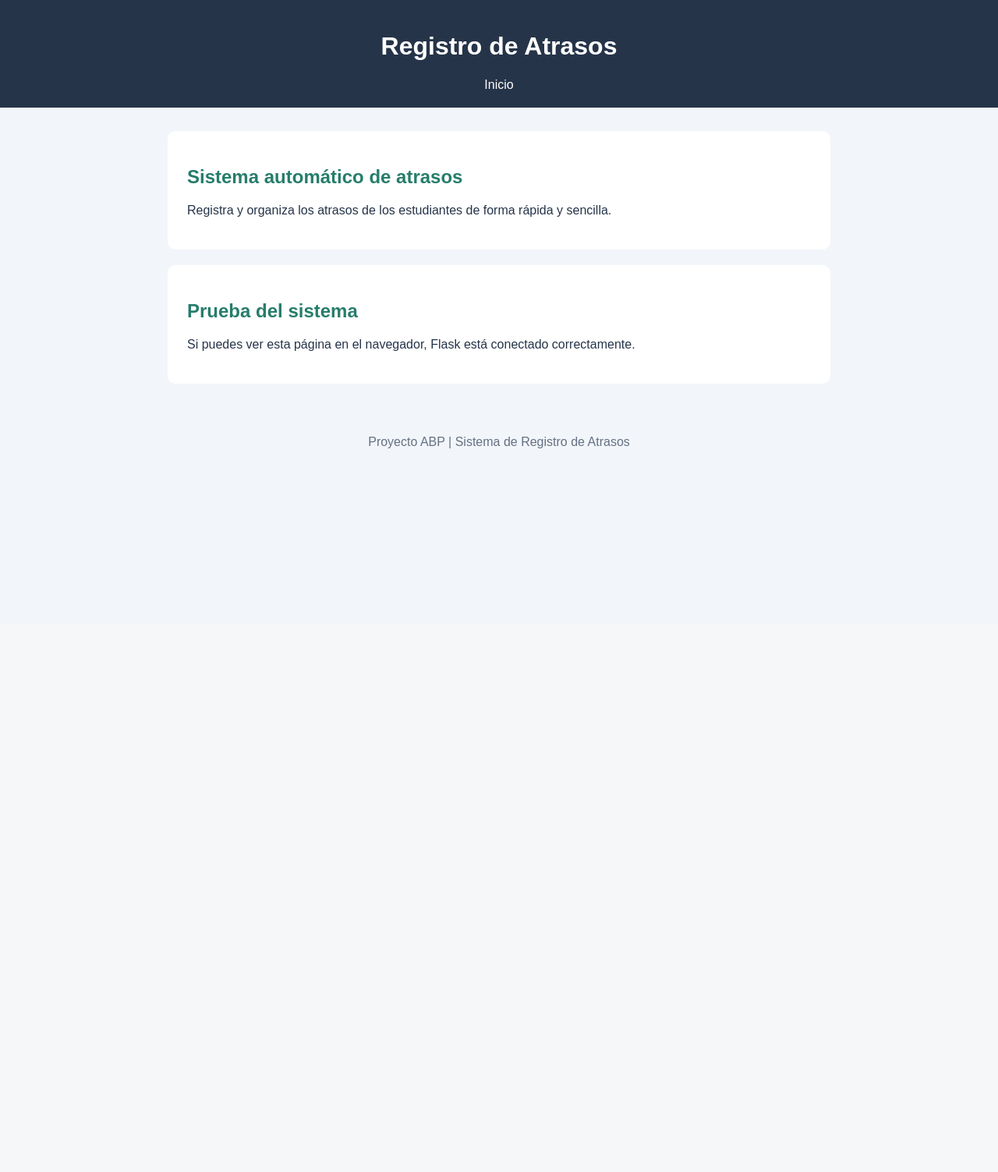
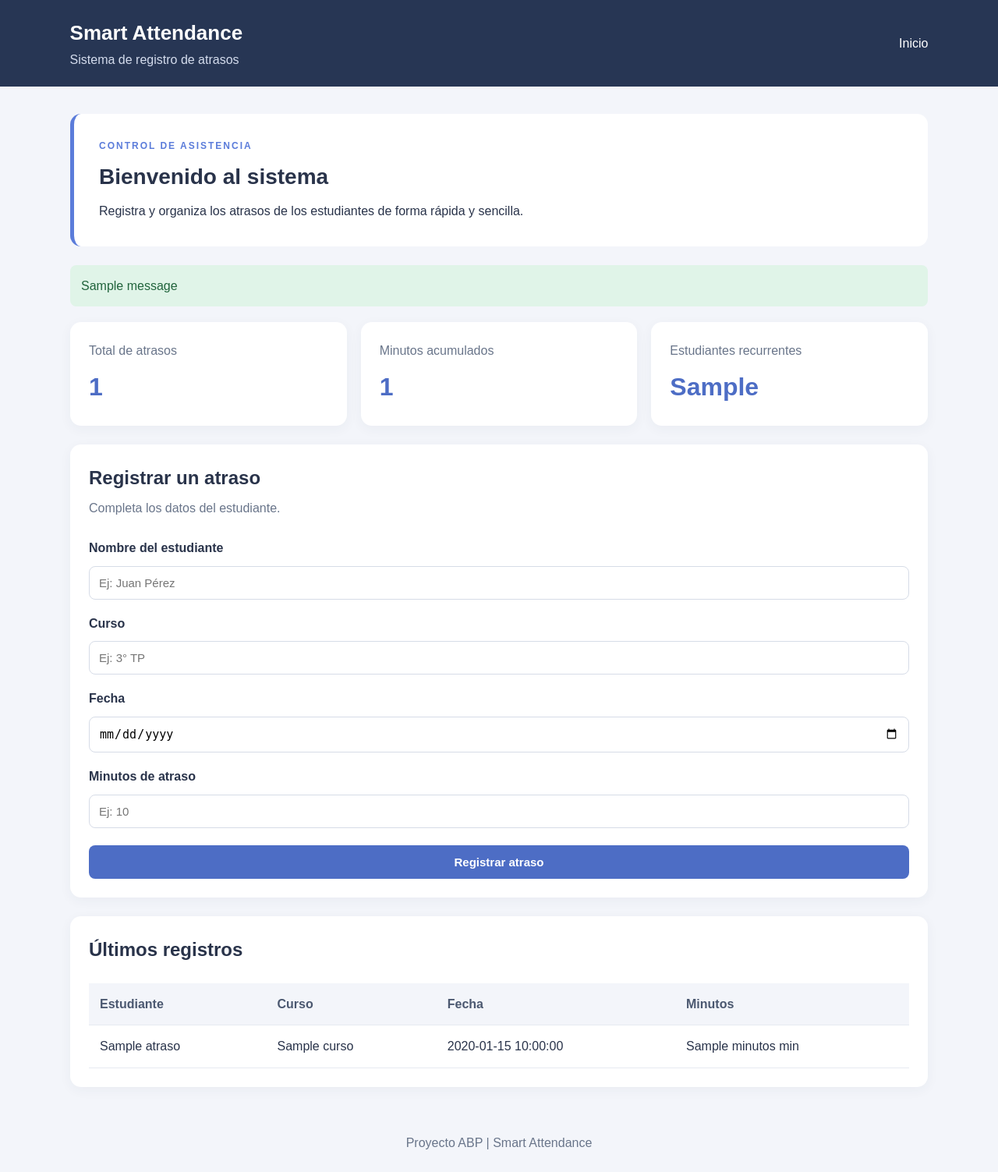
Before and after one commit to linuxfran/atrasos_interhora, a Python web app: template templates/index.html in a window 1280 px wide. Shown: the whole page at 78% size. Before the commit the page ends 575 px from the top, so only its background shows below. Run offline with Jinja, Linux system fonts and the light colour scheme; the template is opened without the code that fills it: most values are stand-ins (such as "Sample title", 1, 10 or a date in 2020); one stand-in notice (Sample message) is shown.

Commit message:
Se aniadio registros de artrasos

```diff
--- a/app.py
+++ b/run.py
@@ -1,4 +1,3 @@
-
 from app import crear_app
 
 app = crear_app()
--- a/static/css/style.css
+++ b/static/css/style.css
@@ -1,43 +1,200 @@
+
+* {
+    box-sizing: border-box;
+    margin: 0;
+    padding: 0;
+
+}
+
 
 body {
-    margin: 0;
     font-family: Arial, sans-serif;
-    background-color: #f2f5f9;
-    color: #263449;
+    background: #f3f5fa;
+    color: #29334a;
+    line-height: 1.6;
 }
 
-header {
-    background-color: #263449;
+.encabezado {
+    background: #273654;
     color: white;
-    padding: 20px;
-    text-align: center;
+    padding: 22px 7%;
+    display: flex;
+    justify-content: space-between;
+    align-items: center;
+    gap: 20px;
 }
 
-nav a {
+.encabezado h1 {
+    font-size: 26px;
+}
+
+.encabezado p {
+    color: #d4dced;
+}
+
+.encabezado a {
     color: white;
     text-decoration: none;
 }
 
-main {
-    width: 90%;
-    max-width: 850px;
-    margin: 30px auto;
+.contenedor {
+    width: 86%;
+    max-width: 1100px;
+    margin: 35px auto;
 }
 
-.bienvenida,
-.formulario {
-    background-color: white;
-    padding: 25px;
-    margin-bottom: 20px;
-    border-radius: 10px;
+.bienvenida {
+    background: #ffffff;
+    padding: 32px;
+    border-radius: 14px;
+    margin-bottom: 24px;
+    border-left: 5px solid #5b7cda;
 }
 
-h2 {
-    color: #267d6b;
+.bienvenida h2 {
+    font-size: 28px;
+    margin: 8px 0;
+}
+
+.etiqueta {
+    color: #5b7cda;
+    font-weight: bold;
+    font-size: 12px;
+    letter-spacing: 2px;
+}
+
+.estadisticas {
+    display: grid;
+    grid-template-columns: repeat(3, 1fr);
+    gap: 18px;
+    margin-bottom: 24px;
+}
+
+.tarjeta,
+.panel {
+    background: white;
+    padding: 24px;
+    border-radius: 14px;
+    box-shadow: 0 4px 16px #2636530c;
+}
+
+.tarjeta p {
+    color: #69758a;
+}
+
+.tarjeta h2 {
+    font-size: 32px;
+    color: #4d6dc5;
+    margin-top: 8px;
+}
+
+.panel {
+    margin-bottom: 24px;
+}
+
+.panel h2 {
+    margin-bottom: 6px;
+}
+
+.panel > p {
+    color: #69758a;
+    margin-bottom: 18px;
+}
+
+.formulario form {
+    display: grid;
+    gap: 10px;
+    margin-top: 18px;
+}
+
+.formulario label {
+    font-weight: bold;
+    margin-top: 8px;
+}
+
+.formulario input {
+    width: 100%;
+    padding: 12px;
+    border: 1px solid #d6dce7;
+    border-radius: 8px;
+    font-size: 15px;
+}
+
+.formulario input:focus {
+    outline: 2px solid #93a9ed;
+}
+
+button {
+    background: #4d6dc5;
+    color: white;
+    border: none;
+    padding: 13px;
+    border-radius: 8px;
+    font-size: 15px;
+    font-weight: bold;
+    cursor: pointer;
+    margin-top: 12px;
+}
+
+button:hover {
+    background: #354f9c;
+}
+
+.tabla-contenedor {
+    overflow-x: auto;
+}
+
+table {
+    width: 100%;
+    border-collapse: collapse;
+    margin-top: 18px;
+}
+
+th,
+td {
+    text-align: left;
+    padding: 14px;
+    border-bottom: 1px solid #e6eaf1;
+}
+
+th {
+    background: #f3f5fa;
+    color: #4b5870;
+}
+
+.vacio {
+    padding: 20px 0;
+}
+
+.mensaje {
+    background: #e0f4e8;
+    color: #21643c;
+    padding: 14px;
+    margin-bottom: 20px;
+    border-radius: 8px;
 }
 
 footer {
     text-align: center;
-    padding: 20px;
-    color: #657184;
+    padding: 24px;
+    color: #69758a;
 }
+
+@media (max-width: 700px) {
+    .encabezado {
+        flex-direction: column;
+        align-items: flex-start;
+    }
+
+    .contenedor {
+        width: 92%;
+    }
+
+    .estadisticas {
+        grid-template-columns: 1fr;
+    }
+
+    .bienvenida {
+        padding: 22px;
+    }
+}
--- a/templates/index.html
+++ b/templates/index.html
@@ -1,43 +1,110 @@
-
 <!DOCTYPE html>
 <html lang="es">
+
 <head>
     <meta charset="UTF-8">
     <meta name="viewport" content="width=device-width, initial-scale=1.0">
-    <title>Registro de Atrasos</title>
-    <link rel="stylesheet"
-          href="{{ url_for('static', filename='css/style.css') }}">
+    <title>Smart Attendance</title>
+    <link rel="stylesheet" href="{{ url_for('static', filename='css/style.css') }}">
 </head>
+
 <body>
-    <header>
-        <h1>Registro de Atrasos</h1>
-
-        <nav>
-            <a href="/">Inicio</a>
-        </nav>
+    <header class="encabezado">
+        <div>
+            <h1>Smart Attendance</h1>
+            <p>Sistema de registro de atrasos</p>
+        </div>
+        <nav><a href="/">Inicio</a></nav>
     </header>
 
-    <main>
+    <main class="contenedor">
         <section class="bienvenida">
-            <h2>Sistema automático de atrasos</h2>
-
-            <p>
-                Registra y organiza los atrasos de los estudiantes
-                de forma rápida y sencilla.
-            </p>
+            <p class="etiqueta">CONTROL DE ASISTENCIA</p>
+            <h2>Bienvenido al sistema</h2>
+            <p>Registra y organiza los atrasos de los estudiantes
+                de forma rápida y sencilla.</p>
         </section>
 
-        <section class="formulario">
-            <h2>Prueba del sistema</h2>
-            <p>
-                Si puedes ver esta página en el navegador,
-                Flask está conectado correctamente.
-            </p>
+        {% with mensajes = get_flashed_messages() %}
+        {% if mensajes %}
+        {% for mensaje in mensajes %}
+        <p class="mensaje">{{ mensaje }}</p>
+        {% endfor %}
+        {% endif %}
+        {% endwith %}
+
+        <section class="estadisticas">
+            <article class="tarjeta">
+                <p>Total de atrasos</p>
+                <h2>{{ total_atrasos }}</h2>
+            </article>
+            <article class="tarjeta">
+                <p>Minutos acumulados</p>
+                <h2>{{ total_minutos }}</h2>
+            </article>
+            <article class="tarjeta">
+                <p>Estudiantes recurrentes</p>
+                <h2>{{ estudiantes_recurrentes }}</h2>
+            </article>
+        </section>
+
+        <section class="panel formulario">
+            <h2>Registrar un atraso</h2>
+            <p>Completa los datos del estudiante.</p>
+
+            <form action="{{ url_for('registrar') }}" method="POST">
+                <label for="nombre">Nombre del estudiante</label>
+                <input type="text" id="nombre" name="nombre" placeholder="Ej: Juan Pérez" required>
+
+                <label for="curso">Curso</label>
+                <input type="text" id="curso" name="curso" placeholder="Ej: 3° TP" required>
+
+                <label for="fecha">Fecha</label>
+                <input type="date" id="fecha" name="fecha" required>
+
+                <label for="minutos">Minutos de atraso</label>
+                <input type="number" id="minutos" name="minutos" min="0" placeholder="Ej: 10" required>
+
+                <button type="submit">Registrar atraso</button>
+            </form>
+        </section>
+
+        <section class="panel">
+            <h2>Últimos registros</h2>
+
+            {% if atrasos %}
+            <div class="tabla-contenedor">
+                <table>
+                    <thead>
+                        <tr>
+                            <th>Estudiante</th>
+                            <th>Curso</th>
+                            <th>Fecha</th>
+                            <th>Minutos</th>
+                        </tr>
+                    </thead>
+                    <tbody>
+                        {% for atraso in atrasos %}
+                        <tr>
+                            <td>{{ atraso.nombre }}</td>
+                            <td>{{ atraso.curso }}</td>
+                            <td>{{ atraso.fecha }}</td>
+                            <td>{{ atraso.minutos }} min</td>
+                        </tr>
+                        {% endfor %}
+                    </tbody>
+                </table>
+            </div>
+            {% else %}
+            <p class="vacio">Todavía no hay atrasos registrados.
+                ¡Puedes agregar el primero desde el formulario!</p>
+            {% endif %}
         </section>
     </main>
 
     <footer>
-        <p>Proyecto ABP | Sistema de Registro de Atrasos</p>
+        <p>Proyecto ABP | Smart Attendance</p>
     </footer>
 </body>
+
 </html>
```
Also changed, not shown: app/__init__.py (added, +25 -0 lines), app/_init_.py (deleted, +0 -15 lines), README.md, package-lock.json (added).
